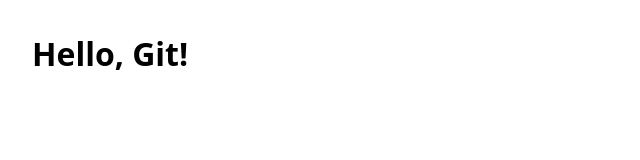
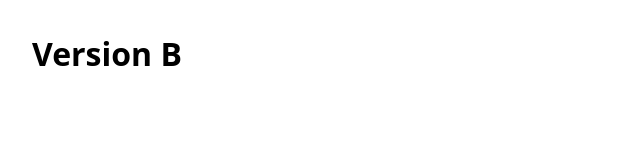
Before and after one commit to amitkumar628/CSP451-CheckPoint2-AmitKumar, a plain HTML site: page index.html in a window 1280 px wide. Shown: the full height of the page, 0-640 px from the left. Drawn offline with Linux system fonts and the light colour scheme.

Commit message:
feat(conflict-b): heading B

```diff
--- a/index.html
+++ b/index.html
@@ -6,7 +6,7 @@
   <link rel="stylesheet" href="style.css">
 </head>
 <body>
-  <h1>Hello, Git!</h1>
+  <h1>Version B</h1>
 
   <!-- Conflict test by main branch -->
   <!-- Conflict test by database-connection -->
```
